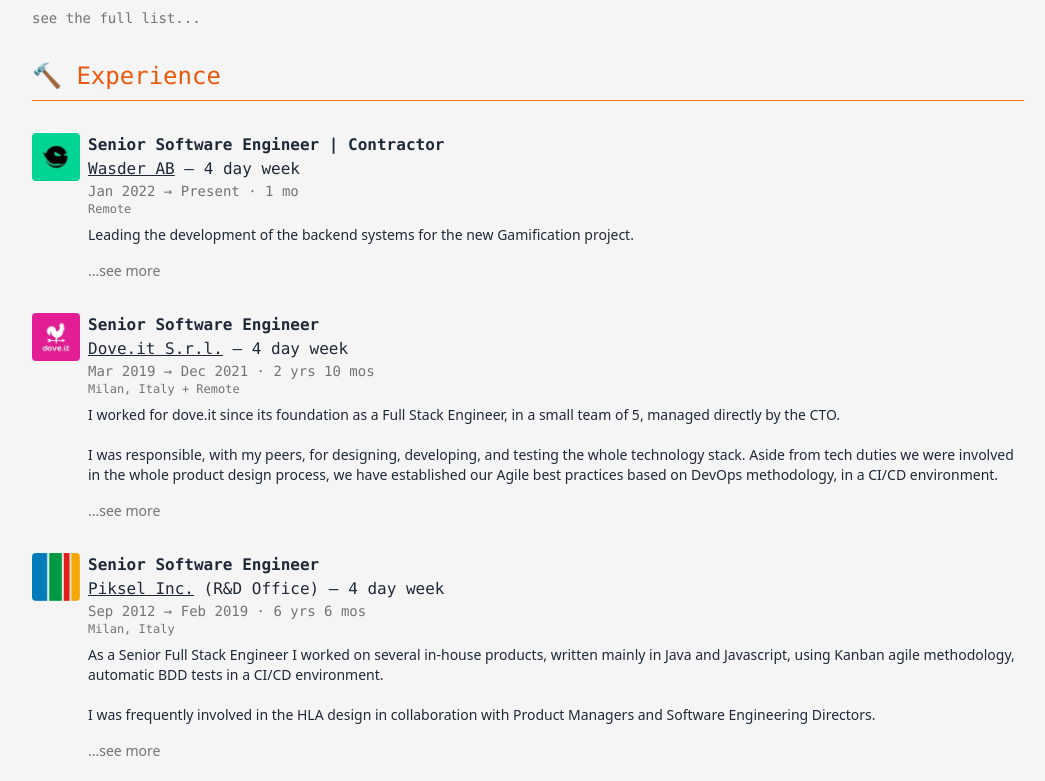
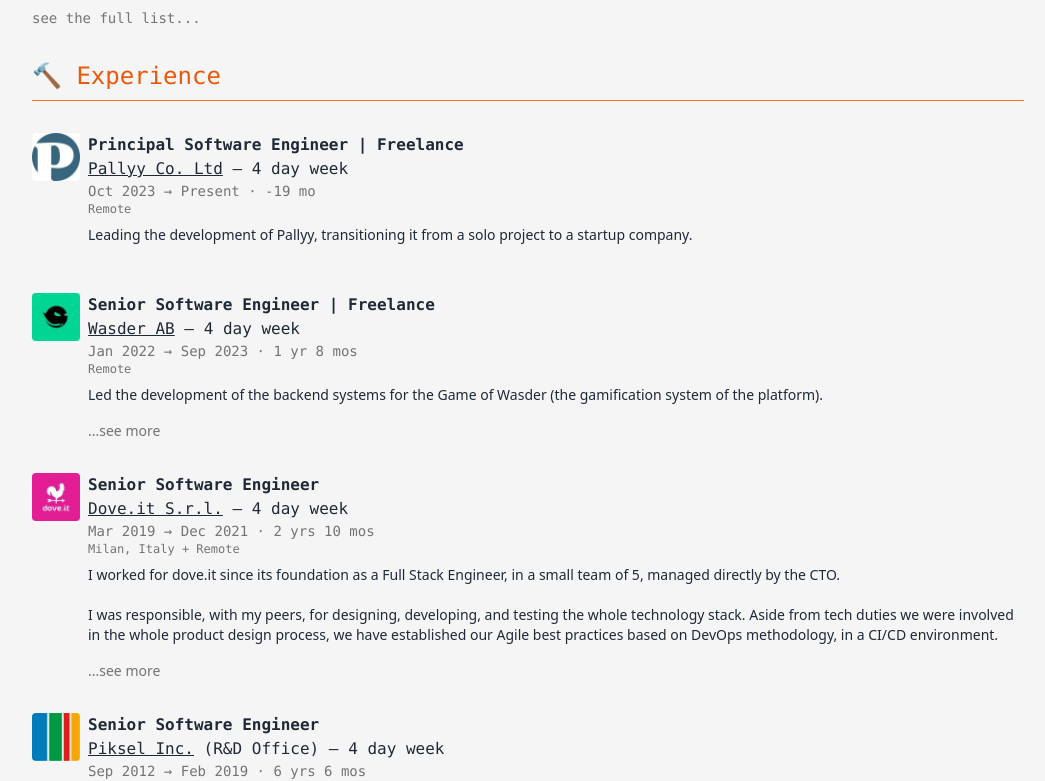
Before and after one commit to ciak0/gablab, a Next.js app: page / in a window 1280 px wide. Shown: the part 740-1521 px from the top of the page, without its empty margins (112-1157 px from the left). Built offline with nearby package versions, Linux system fonts and the light colour scheme.

Commit message:
Added pallyy and updated wasder. Made expandable hide the expand button when nothing to show

```diff
--- a/components/expandable/Expandable.tsx
+++ b/components/expandable/Expandable.tsx
@@ -26,7 +26,7 @@
   return (
     <div className={className}>
       {summary}
-      {!isExpanded && (
+      {!isExpanded && children && (
         <button
           className="block mt-4 text-sm text-neutral-500"
           type="button"
--- a/pages/index.tsx
+++ b/pages/index.tsx
@@ -9,6 +9,7 @@
 import SkillSearch from '../components/skill-search/SkillSearch';
 import { SKILLS } from '../constants';
 import logo from '../public/logo.jpg';
+import pallyy from '../public/pallyy.jpg';
 import wasder from '../public/wasder.jpg';
 import dove from '../public/dove.jpg';
 import piksel from '../public/piksel.jpg';
@@ -83,17 +84,35 @@
 
         <Experience
           className="mb-8"
-          title="Senior Software Engineer | Contractor"
+          title="Principal Software Engineer | Freelance"
+          company={{
+            href: 'https://www.pallyy.com',
+            name: 'Pallyy Co. Ltd',
+            image: pallyy,
+          }}
+          from={new Date(2023, 9, 1)}
+          location="Remote"
+          summary={(
+            <p className="mb-4">
+              Leading the development of Pallyy, transitioning it from a solo project to a startup company.
+            </p>
+          )}
+        />
+
+        <Experience
+          className="mb-8"
+          title="Senior Software Engineer | Freelance"
           company={{
             href: 'https://www.wasder.gg',
             name: 'Wasder AB',
             image: wasder,
           }}
           from={new Date(2022, 0, 15)}
+          to={new Date(2023, 8, 1)}
           location="Remote"
           summary={(
             <p className="mb-4">
-              Leading the development of the backend systems for the new Gamification project.
+              Led the development of the backend systems for the Game of Wasder (the gamification system of the platform).
             </p>
           )}
         >
@@ -197,7 +216,6 @@
           from={new Date(2016, 3, 1)}
           to={new Date(2018, 8, 31)}
           location="Remote"
-          fullTime
           summary={(
             <p className="mb-4">
               Co-founded one of the most accurate Instagram analytics app available on the web.
```
Also changed, not shown: public/pallyy.jpg (added).
